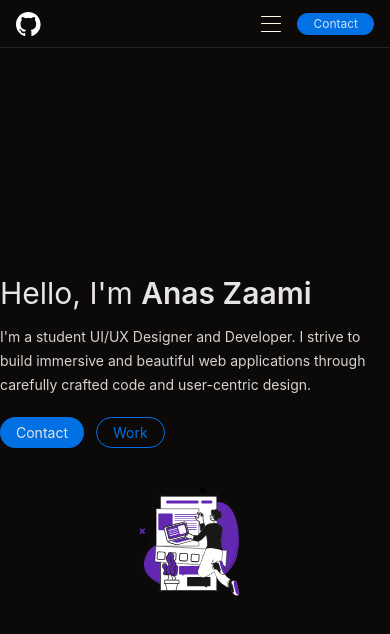
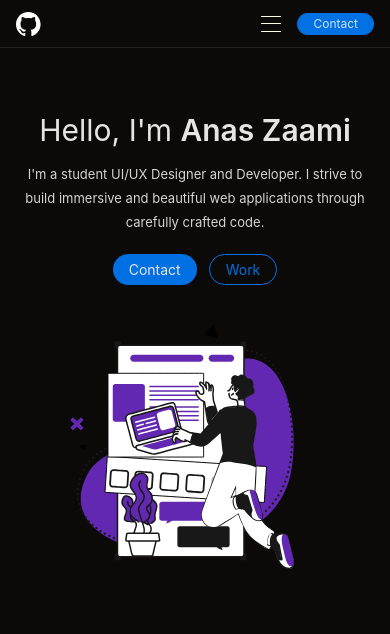
Before and after one commit to sucida/MyPortfolio, a React (Vite) app in the folder anas-zaami/: page / in a window 390 px wide. Shown: the top 634 px of the page. Built offline with nearby package versions, Linux system fonts and the light colour scheme; a web font is replaced by a local one.

Commit message:
responsive improvment

```diff
--- a/anas-zaami/src/components/Header.jsx
+++ b/anas-zaami/src/components/Header.jsx
@@ -4,7 +4,7 @@ import Menu from "./Menu.jsx";
 export function Header({ open, setOpen }) {
   return (
     <header className="fixed top-0 left-0 right-0 z-50 flex h-12 md:h-10 items-center justify-between border-b border-amber-50/10 bg-stone-950 px-4">
-      <div className="flex items-center justify-start w-20">
+      <div className="flex w-auto items-center justify-start lg:w-20">
         <a href="https://github.com/sucida" target="_blank">
           <svg
             className="hover:opacity-80 duration-300 md:h-5 h-6"
@@ -25,7 +25,7 @@ export function Header({ open, setOpen }) {
         </a>
       </div>
 
-      <nav className="hidden min-w-0 flex-1 justify-center md:flex">
+      <nav className="hidden min-w-0 flex-1 justify-center lg:flex">
         <ul className="flex gap-6 list-none">
           <li>
             <a
@@ -94,8 +94,8 @@ export function Header({ open, setOpen }) {
         </ul>
       </nav>
 
-      <div className="flex items-center   w-20 justify-end ">
-        <div className="md:hidden me-2">
+      <div className="flex w-auto items-center justify-end lg:w-20">
+        <div className="me-2 lg:hidden">
           <Menu open={open} setOpen={setOpen} />
         </div>
         <button
--- a/anas-zaami/src/components/Home.jsx
+++ b/anas-zaami/src/components/Home.jsx
@@ -76,24 +76,25 @@ function Home() {
   return (
     <section
       ref={sectionRef}
-      className="mx-auto flex min-h-screen max-w-7xl flex-col items-center justify-center gap-8 overflow-x-clip pb-1 pt-10 sm:px-8 lg:flex-row lg:gap-12 lg:px-15 lg:py-2"
+      className="home-hero mx-auto flex min-h-svh max-w-7xl flex-col items-center justify-start gap-6 overflow-x-clip px-5 pb-8 pt-28 sm:justify-center sm:gap-8 sm:px-8 sm:pt-20 md:pt-16 lg:flex-row lg:gap-8 lg:px-8 lg:py-12 xl:gap-12 xl:px-15"
     >
       <div
         ref={contentRef}
-        className="flex min-w-0 w-full items-center justify-center lg:flex-1"
+        className="home-content flex min-w-0 w-full items-center justify-center lg:flex-1"
       >
-        <div className="min-w-0 w-full max-w-xl">
-          <h1 className="text-3xl leading-tight text-stone-200 sm:text-4xl lg:text-5xl">
-            Hello, I'm <span className="font-semibold">Anas Zaami</span>
+        <div className="home-copy min-w-0 w-full max-w-md text-center sm:max-w-xl sm:text-left">
+          <h1 className="text-3xl leading-tight text-stone-200 sm:text-4xl lg:text-4xl xl:text-5xl">
+            Hello, I'm{" "}
+            <span className="whitespace-nowrap font-semibold">Anas Zaami</span>
           </h1>
 
-          <p className="mt-3 max-w-2xl break-words text-sm leading-6 text-stone-300 sm:text-[15px]">
+          <p className="mx-auto mt-3 max-w-sm text-[13px] leading-6 text-stone-300 sm:mx-0 sm:max-w-2xl sm:text-[15px]">
             I'm a student UI/UX Designer and Developer. I strive to build
             immersive and beautiful web applications through carefully crafted
-            code and user-centric design.
+            code.
           </p>
 
-          <div className="mt-5 flex flex-wrap gap-3">
+          <div className="home-actions mt-5 flex flex-wrap justify-center gap-3 sm:justify-start">
             <button className="cursor-pointer rounded-2xl bg-[#0170E3] px-4 py-1 text-[14px] text-stone-200">
               Contact
             </button>
@@ -106,14 +107,14 @@ function Home() {
 
       <div
         ref={animationRef}
-        className="animation flex min-w-0 w-full items-center justify-center lg:flex-1"
+        className="home-art animation flex min-w-0 w-full items-center justify-center lg:flex-1"
       >
         <Lottie
-          key={isMobile ? "mobile-canvas" : "desktop-svg"}
+          key="profile-animation"
           lottieRef={lottieRef}
           animationData={profileAnimation}
-          className="h-auto w-full max-w-[250px] sm:max-w-[330px] md:max-w-[360px] lg:max-w-[420px]"
-          renderer={isMobile ? "canvas" : "svg"}
+          className="home-lottie h-auto w-full max-w-[280px] sm:max-w-[330px] md:max-w-[360px] lg:max-w-[420px]"
+          renderer="svg"
           rendererSettings={{
             preserveAspectRatio: "xMidYMid meet",
             progressiveLoad: isMobile,
--- a/anas-zaami/src/components/SideBar.jsx
+++ b/anas-zaami/src/components/SideBar.jsx
@@ -3,7 +3,7 @@ function SideBar({ open }) {
   return (
     <nav
       aria-hidden={!open}
-      className={`side fixed inset-x-0 bottom-0 top-12 z-40 flex flex-col overflow-y-auto bg-[#1d1d1f] pt-12 transition-transform duration-300 ease-out md:hidden ${
+      className={`side fixed inset-x-0 bottom-0 top-12 z-40 flex flex-col overflow-y-auto bg-[#1d1d1f] pt-12 transition-transform duration-300 ease-out md:top-10 lg:hidden ${
         open
           ? "visible translate-y-0"
           : "invisible -translate-y-full pointer-events-none"
--- a/anas-zaami/src/index.css
+++ b/anas-zaami/src/index.css
@@ -42,3 +42,41 @@
     opacity: 1;
   }
 }
+
+@media (orientation: landscape) and (min-width: 560px) and (max-height: 500px) {
+  .home-hero {
+    min-height: 100svh;
+    flex-direction: row;
+    gap: 1.5rem;
+    padding: 4rem 2rem 1.25rem;
+  }
+
+  .home-content,
+  .home-art {
+    flex: 1 1 0;
+  }
+
+  .home-lottie {
+    max-width: min(34vw, 260px);
+  }
+}
+
+@media (max-width: 340px) and (max-height: 650px) {
+  .home-hero {
+    gap: 1rem;
+    padding-top: 5rem;
+    padding-bottom: 1rem;
+  }
+
+  .home-copy p {
+    margin-top: 0.5rem;
+  }
+
+  .home-actions {
+    margin-top: 1rem;
+  }
+
+  .home-lottie {
+    max-width: 230px;
+  }
+}
```
